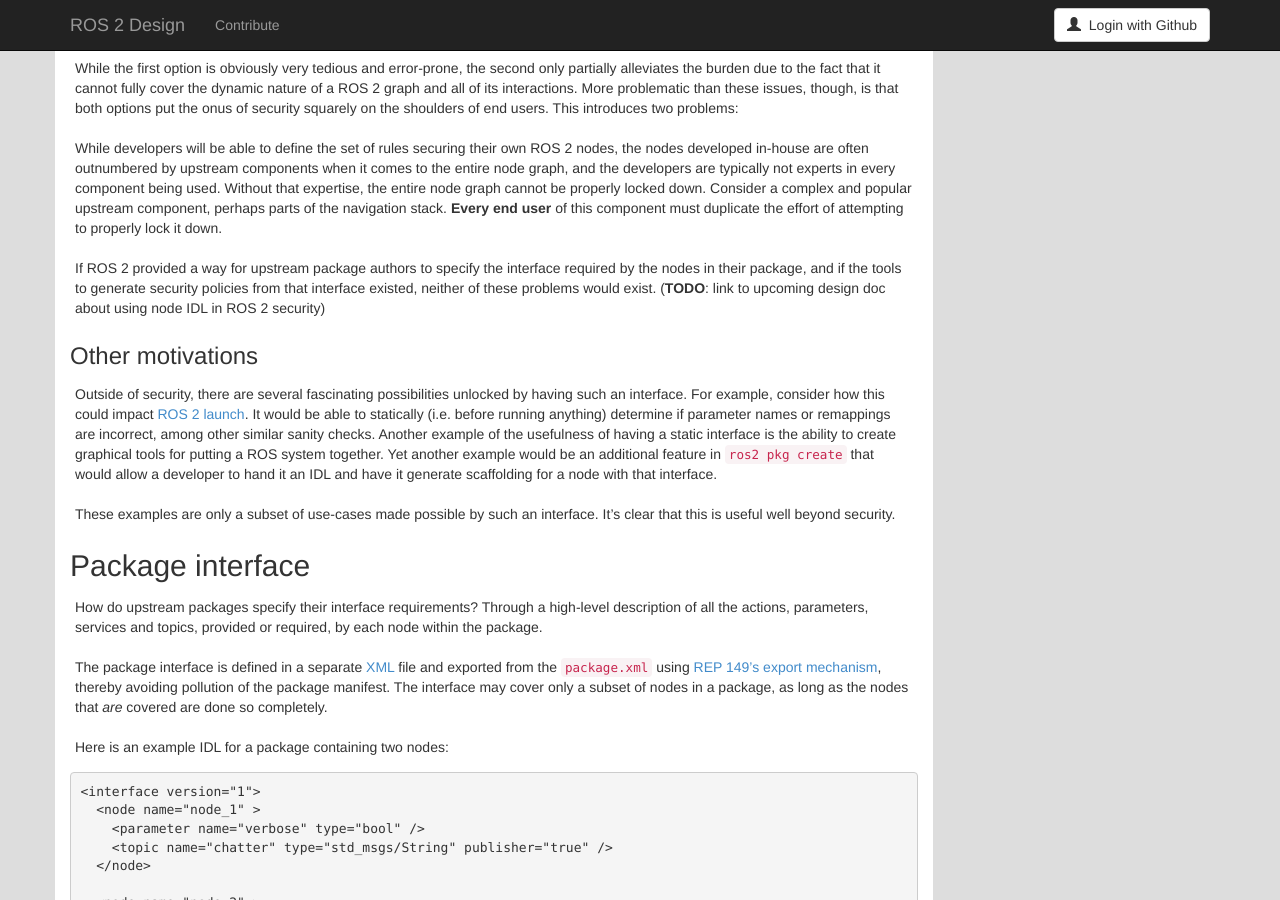
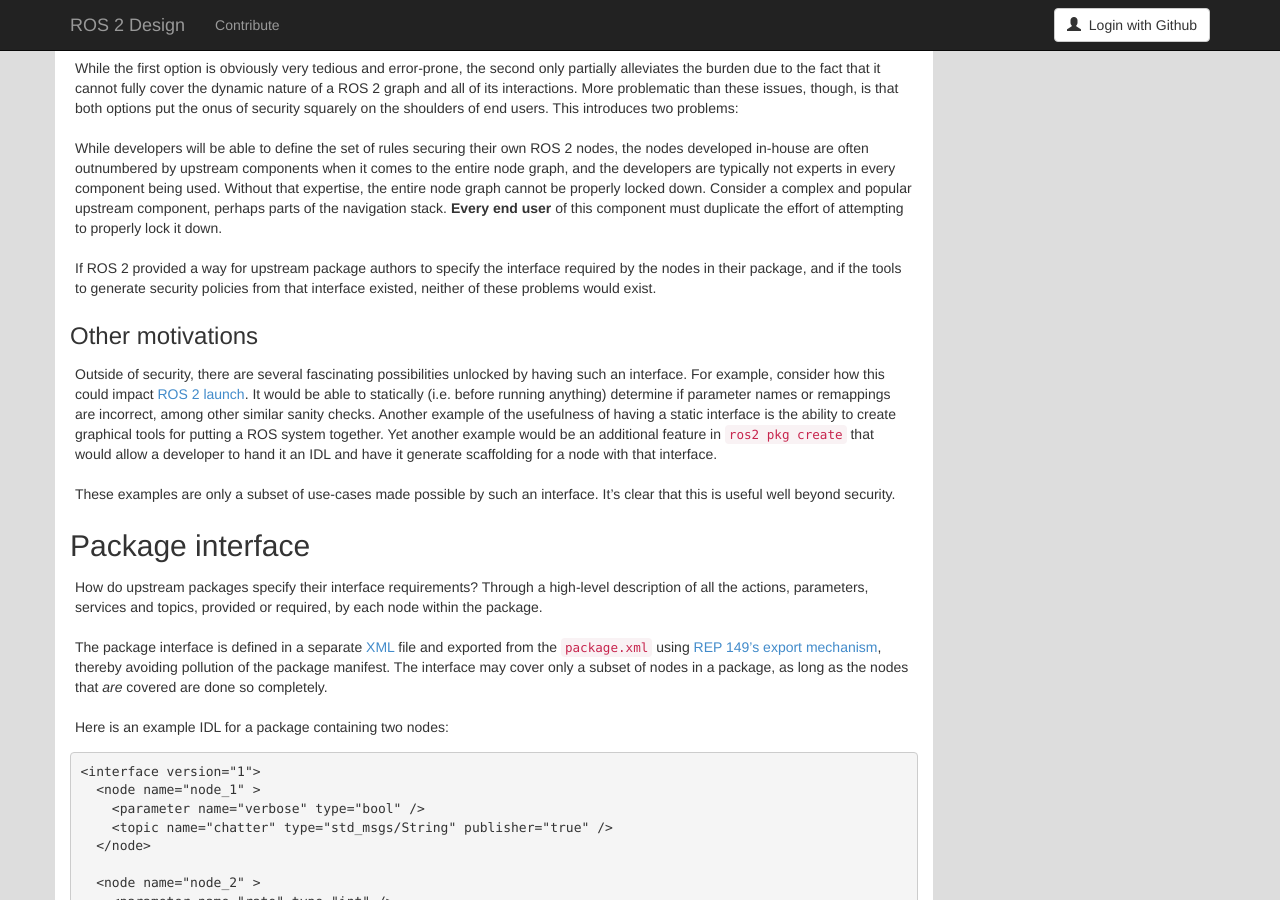
Before and after one commit to ros2/design, a Jekyll site: the page built from articles/ros_node_idl.md, in a window 1280 px wide and 900 px high, scrolled down 945 px. Built offline with Jekyll 4.4.1, drawn with Linux system fonts in a browser that asks for light colours; nearby versions of some CDN libraries.

Commit message:
clean up todo
Signed-off-by: artivis <jeremie.deray@canonical.com>

```diff
--- a/articles/ros_node_idl.md
+++ b/articles/ros_node_idl.md
@@ -63,7 +63,7 @@ While developers will be able to define the set of rules securing their own ROS
 Without that expertise, the entire node graph cannot be properly locked down.
 Consider a complex and popular upstream component, perhaps parts of the navigation stack. **Every end user** of this component must duplicate the effort of attempting to properly lock it down.
 
-If ROS 2 provided a way for upstream package authors to specify the interface required by the nodes in their package, and if the tools to generate security policies from that interface existed, neither of these problems would exist. (**TODO**: link to upcoming design doc about using node IDL in ROS 2 security)
+If ROS 2 provided a way for upstream package authors to specify the interface required by the nodes in their package, and if the tools to generate security policies from that interface existed, neither of these problems would exist.
 
 ### Other motivations
 
```
